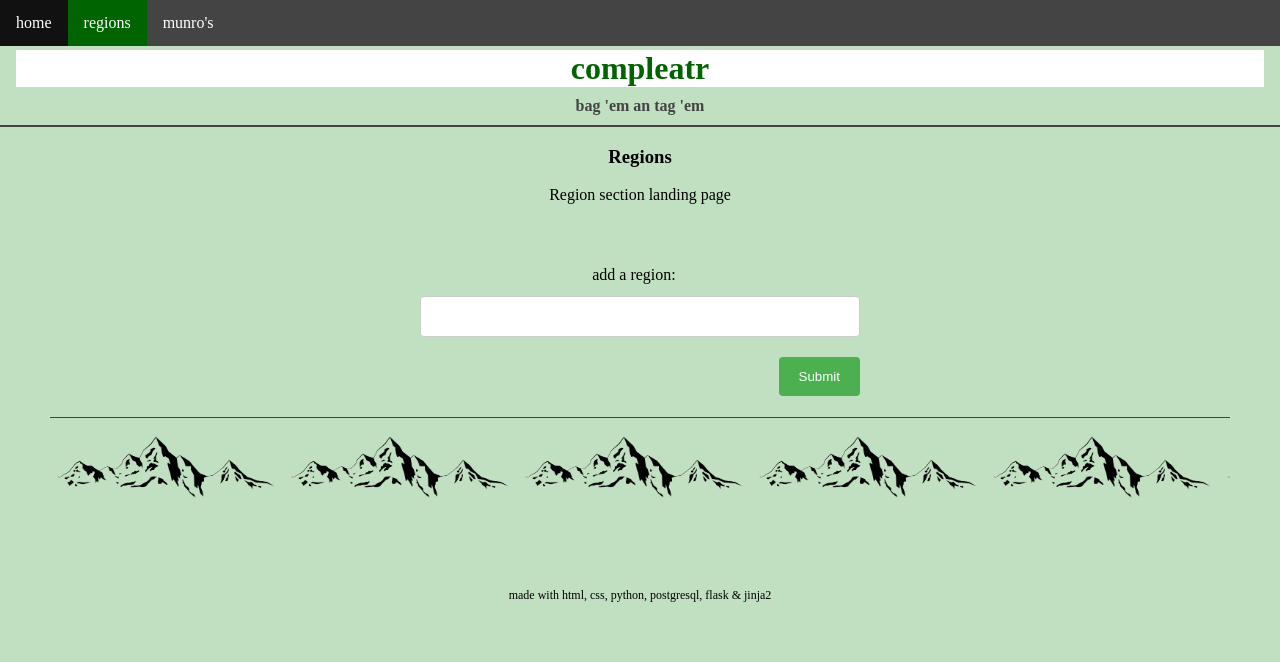
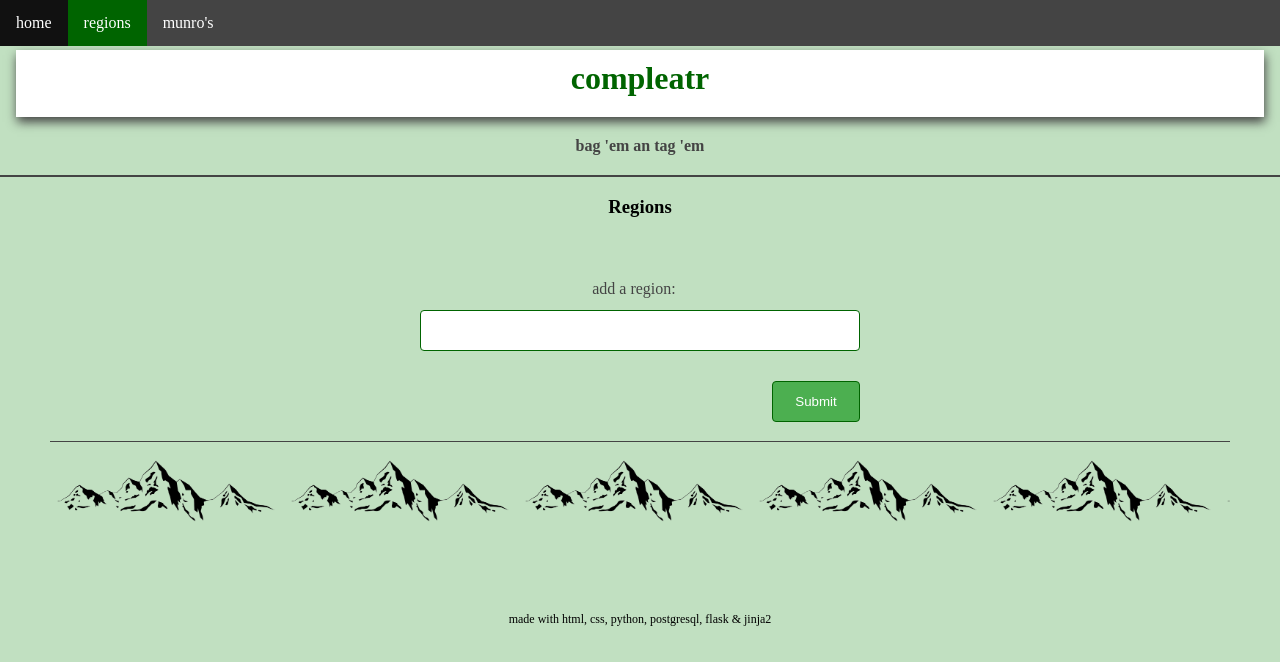
Before and after one commit to br1Pod/compleatr, a Flask app: page /regions in a window 1280 px wide. Shown: the top 662 px of the page. Run offline with Flask 2, Linux system fonts and the light colour scheme; data that the repository does not hold is empty; some libraries are stand-ins or nearby versions.

Commit message:
css styling

```diff
--- a/static/css/form.css
+++ b/static/css/form.css
@@ -57,6 +57,21 @@ input[type=submit]:hover {
     clear: both;
 }
 
+#addreg label{
+    color:#444;
+    font-size: 16px;
+}
+
+#addreg input{
+    margin-bottom: 10px;
+    border: 1px solid darkgreen;
+}
+
+#addreg #submit,
+button #submit {
+    width: 20%;
+}
+
 /* Responsive layout - when the screen is less than 600px wide, make the two columns stack on top of each other instead of next to each other */
 @media screen and (max-width: 600px) {
 .col-25, .col-75, input[type=submit] {
--- a/static/css/style.css
+++ b/static/css/style.css
@@ -18,15 +18,21 @@ body {
 
 header{
     border-bottom: 2px solid #444;
-
 }
 
+header h1 {
+    padding: 10px 0 20px;
+    box-shadow: 1px 5px 10px #444
+}
+header h2 {
+    padding: 10px;
+}
 article {
     text-align: center;
 }
 
 
-ul {
+nav ul {
     list-style-type: none;
     margin: 0;
     padding: 0;
@@ -37,11 +43,11 @@ ul {
     width: 100%;
   }
 
-  li {
+  nav ul li {
     float: left;
   }
 
-  li a {
+  nav ul li a {
     display: block;
     color: white;
     text-align: center;
@@ -49,7 +55,7 @@ ul {
     text-decoration: none;
   }
 
-  li a:hover {
+  nav ul li a:hover {
     background-color: #111;
   }
 
@@ -83,6 +89,38 @@ ul {
     margin: 50px;
   }
 
-  footer p {
+footer p {
       margin-top: 80px;
-  }
+}
+
+article ul {
+    width: 500px;
+    margin: 10px auto;
+    display: block;
+    list-style-type: none;
+    padding-left: 0;
+}
+
+article ul li{
+    display: block;
+    height: 65px;
+    margin-bottom: 10px;
+    border-top: 1px solid darkgreen;
+    border-right: 1px solid darkgreen;
+    border-bottom: 1px solid darkgreen;
+    border-left: 30px solid darkgreen;
+    background: whitesmoke;
+    padding:20px;
+    margin-bottom: 10px;
+    color: darkgreen;
+    font-size: 25px;
+}
+
+article ul li a{
+    text-decoration: none;
+    color: darkgreen;
+    font-size: 18px;
+    padding: 10px;
+    width: 90%;
+    max-width:500px;
+}
--- a/templates/base.html
+++ b/templates/base.html
@@ -29,7 +29,7 @@
 
 
     </header>
-    <body>
+
         <article>
 
             {% block content %}
@@ -40,6 +40,6 @@
         <footer>
             <p>made with html, css, python, postgresql, flask &amp; jinja2</p>
         </footer>
-    </body>
+
 </body>
 </html>
--- a/templates/regions/edit.html
+++ b/templates/regions/edit.html
@@ -9,7 +9,7 @@
         <input type="text" id="name" name="name" value="{{region.name}}" required autofocus>
     </div>
 
-  <button type="submit">update region</button>
+  <button type="submit" id = "submit">update region</button>
 
 </form>
 
--- a/templates/regions/index.html
+++ b/templates/regions/index.html
@@ -4,21 +4,22 @@
 
 <h3>Regions</h3>
 
-<p>Region section landing page</p>
+<section>
+    <ul>
+    {% for region in regions %}
+        <li>
+            {{region.name}} &nbsp;
+            <a href= "/regions/{{ region.id }}/edit" class="right">- edit this region</a> &nbsp;
+        </li>
+        {% endfor %}
+    </ul>
+</section>
 
-    {% for region in regions %}
-    <p>
-        <a href="/regions/{{ region.id }}"> {{region.name}} </a> &nbsp;
-        <a href= "/regions/{{ region.id }}/edit">- edit this region</a> &nbsp;
-    </p>
-    {% endfor %}
-
-
-    <form action="/regions" method="POST">
+    <form id ="addreg" action="/regions" method="POST">
         <div>
             <label for="name">add a region:</label>
             <input type="text" id="name" name="name">
-            <input type="submit">
+            <input id = "submit" type="submit">
         </div>
     </form>
 
```
